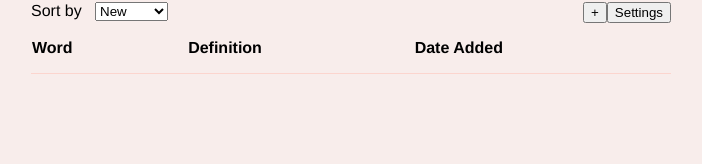
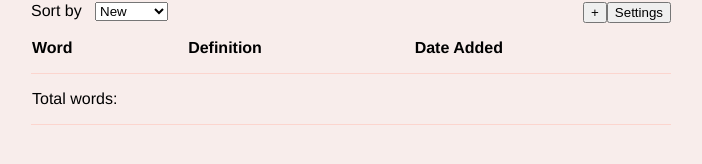
Before and after one commit to brandonlou/Wordnal, a React (Create React App) app: page / in a window 1280 px wide. Shown: the part 136-300 px from the top of the page, without its empty margins (289-991 px from the left). Built offline with nearby package versions, Linux system fonts and the light colour scheme.

Commit message:
Refactor Table component

```diff
--- a/src/Table.js
+++ b/src/Table.js
@@ -1,5 +1,7 @@
 import React from 'react';
 import WordOptions from './WordOptions.js';
+import TableHeader from './TableHeader.js';
+import TableFooter from './TableFooter.js';
 
 export default class Table extends React.Component {
 
@@ -80,12 +82,9 @@ export default class Table extends React.Component {
     render() {
         return (
             <table>
-                <tr className="TableHeader">
-                    <th>Word</th>
-                    <th>Definition</th>
-                    <th>Date Added</th>
-                </tr>
+                <TableHeader />
                 {this.props.value && this.props.value.map((item, i) => this.renderRow(item, i))}
+                <TableFooter value={this.props.value && this.props.value.length}/>
             </table>
         );
     }
--- /dev/null
+++ b/src/TableFooter.js
@@ -0,0 +1,13 @@
+import React from 'react';
+
+const TableFooter = (props) => {
+    return (
+        <tr className="TableFooter">
+            <td colSpan="3">
+                Total words: {props.value}
+            </td>
+        </tr>
+    );
+}
+
+export default TableFooter;
--- /dev/null
+++ b/src/TableHeader.js
@@ -0,0 +1,13 @@
+import React from 'react';
+
+const TableHeader = () => {
+    return (
+        <tr className="TableHeader">
+            <th>Word</th>
+            <th>Definition</th>
+            <th>Date Added</th>
+        </tr>
+    );
+}
+
+export default TableHeader;
```
Also changed, not shown: 1 other file (tests, documents, lock files or other folders).
